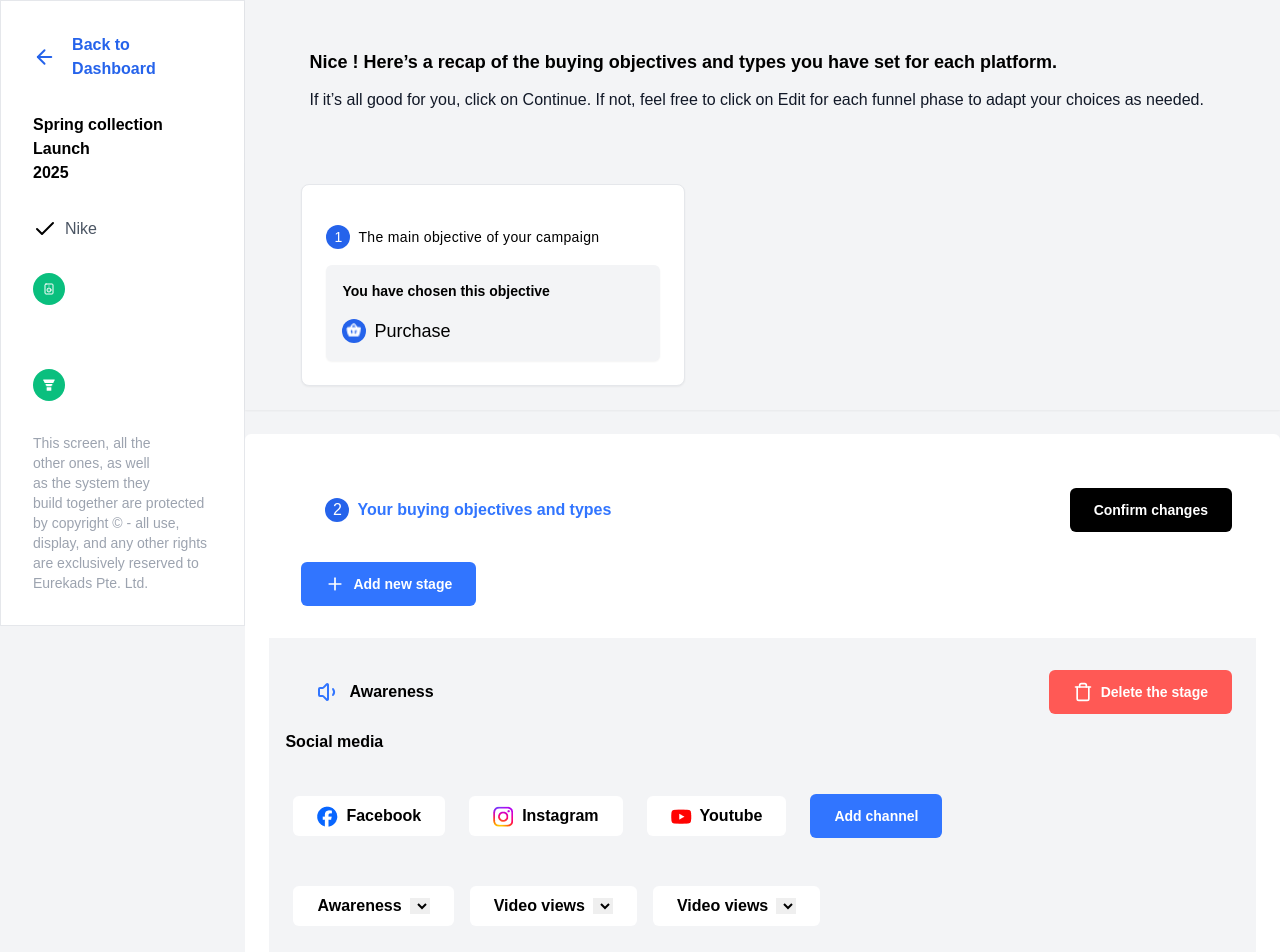
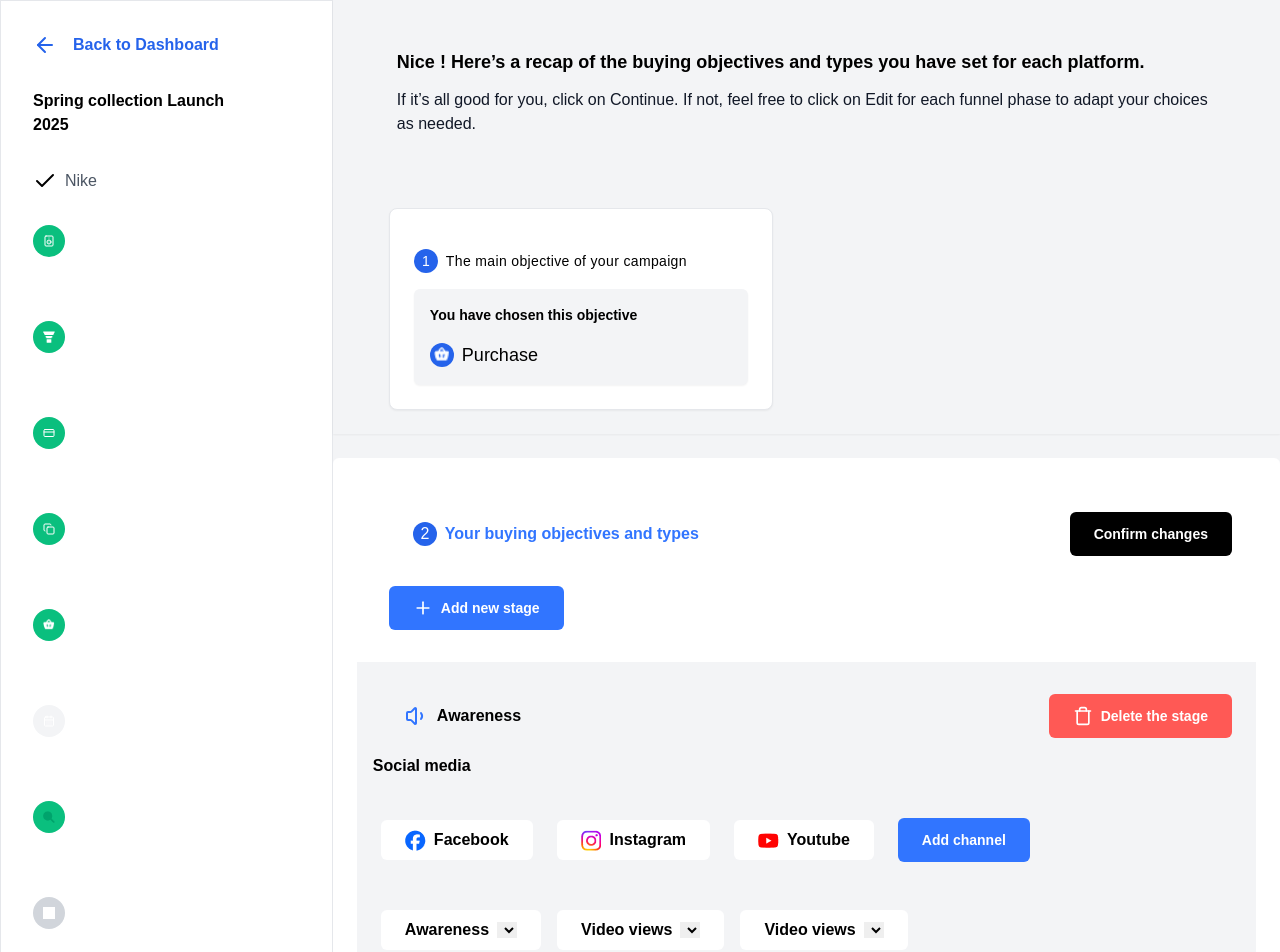
Before and after one commit to Chimex2022/homework, a Next.js app: page /campaign in a window 1280 px wide. Shown: the top 952 px of the page. Built offline with nearby package versions, Linux system fonts and the light colour scheme.

Commit message:
adjusted the sidebar

```diff
--- a/app/campaign/image-divider.tsx
+++ b/app/campaign/image-divider.tsx
@@ -1,23 +1,77 @@
 import React from 'react'
 import Image from 'next/image'
 import Map from "../../public/map.png"
-import { Speaker } from 'lucide-react'
+import { Copy, CreditCard, Speaker, CalendarDays, Check } from 'lucide-react'
+import Cart from "../../public/cart.png"
+import Vector from "../../public/Vector.png"
+import Goal from "../../public/goal.png"
 
 const ImageDivider = () => {
   return (
     <div className="flex flex-col items-center gap-2">
-      {/* Top Image */}
-      <div className='relative flex items-center justify-center size-8 rounded-full bg-[#0ABF7E]'>
+
+      <div className='relative flex items-center justify-center size-8 rounded-full font-bold bg-[#0ABF7E]'>
       <Speaker className="size-3 text-white" />
       </div>
 
       {/* Vertical Line */}
       <div className="w-[0.5] h-12 bg-[#0ABF7E]"></div>
 
-      {/* Bottom Image */}
-      <div className="relative flex items-center justify-center size-8 rounded-full bg-[#0ABF7E]">
+
+      <div className="relative flex items-center justify-center size-8 rounded-full font-bold bg-[#0ABF7E]">
       <Image className='text-white size-3' src={Map} alt='bottom image' />
       </div>
+
+      <div className="w-[0.5] h-12 bg-[#0ABF7E]"></div>
+
+      <div className='relative flex items-center justify-center size-8 rounded-full font-bold bg-[#0ABF7E]'>
+      <CreditCard className="size-3 text-white" />
+      </div>
+
+      {/* Vertical Line */}
+      <div className="w-[0.5] h-12 bg-[#0ABF7E]"></div>
+
+
+      <div className="relative flex items-center justify-center size-8 rounded-full font-bold bg-[#0ABF7E]">
+      <Copy className="size-3 text-white" />
+      </div>
+
+      <div className="w-[0.5] h-12 bg-[#0ABF7E]"></div>
+
+      <div className='relative flex items-center justify-center size-8 rounded-full font-bold bg-[#0ABF7E]'>
+      <Image src={Cart} alt="card" className="size-3 text-white" />
+      </div>
+
+      {/* Vertical Line */}
+      <div className="w-[0.5] h-12 bg-[#0ABF7E]"></div>
+
+
+      <div className="relative flex items-center justify-center size-8 rounded-full font-bold bg-gray-100">
+      <CalendarDays className='text-white size-3' />
+      </div>
+
+      <div className="w-[0.5] h-12 bg-gray-100"></div>
+
+      <div className='relative flex items-center justify-center size-8 rounded-full font-bold bg-[#0ABF7E]'>
+      <Image src={Vector} alt="vector" className="size-3 text-white" />
+      </div>
+
+      {/* Vertical Line */}
+      <div className="w-[0.5] h-12 bg-gray-100"></div>
+
+
+      <div className="relative flex items-center justify-center size-8 rounded-full font-bold bg-gray-300">
+      <Image src={Goal} alt="" className='text-white size-3' />
+      </div>
+
+      <div className="w-[0.5] h-12 bg-gray-100"></div>
+
+      <div className='relative flex items-center justify-center size-8 rounded-full font-bold bg-gray-300'>
+      <Check className="size-3 text-white" />
+      </div>
+
+
+
     </div>
   )
 }
--- a/app/campaign/page.tsx
+++ b/app/campaign/page.tsx
@@ -7,6 +7,7 @@ import Sidebar from './sidebar'
 const CampaignPage = () => {
   return (
     <div className='flex flex-1 min-h-screen bg-gray-100'>
+
       <Sidebar />
 
       <div className='flex flex-col content-start w-full'>
--- a/app/campaign/side-info.tsx
+++ b/app/campaign/side-info.tsx
@@ -3,7 +3,7 @@ import React from 'react'
 const SideInfo = () => {
   return (
     <div className='text-balance text-gray-400 text-sm'>
-      <h2>This screen, all the other ones, as well as the system they <br /> build together are protected by copyright © - all use, <br /> display, and any other rights are exclusively reserved to <br /> Eurekads Pte. Ltd.</h2>
+      <h2 className='italic'>This screen, all the other ones, as well as the system they build together are protected by copyright © - all use, display, and any other rights are exclusively reserved to <br /> Eurekads Pte. Ltd.</h2>
     </div>
   )
 }
--- a/app/campaign/sidebar.tsx
+++ b/app/campaign/sidebar.tsx
@@ -5,7 +5,7 @@ import SideInfo from './side-info'
 
 const Sidebar = () => {
   return (
-    <div className='flex items-start flex-col h-full border border-r-gray-200 w-72 bg-white p-8 gap-8'>
+    <div className='flex items-start flex-col h-full border border-r-gray-200 w-1/3 bg-white p-8 gap-8'>
       <div className=' flex text-blue-600 font-semibold items-center gap-4'>
        <span><ArrowLeft className='w-6 h-6' /></span>
         <h2 className='text-balance'>Back to Dashboard</h2>
```
Also changed, not shown: public/goal.png (added).
